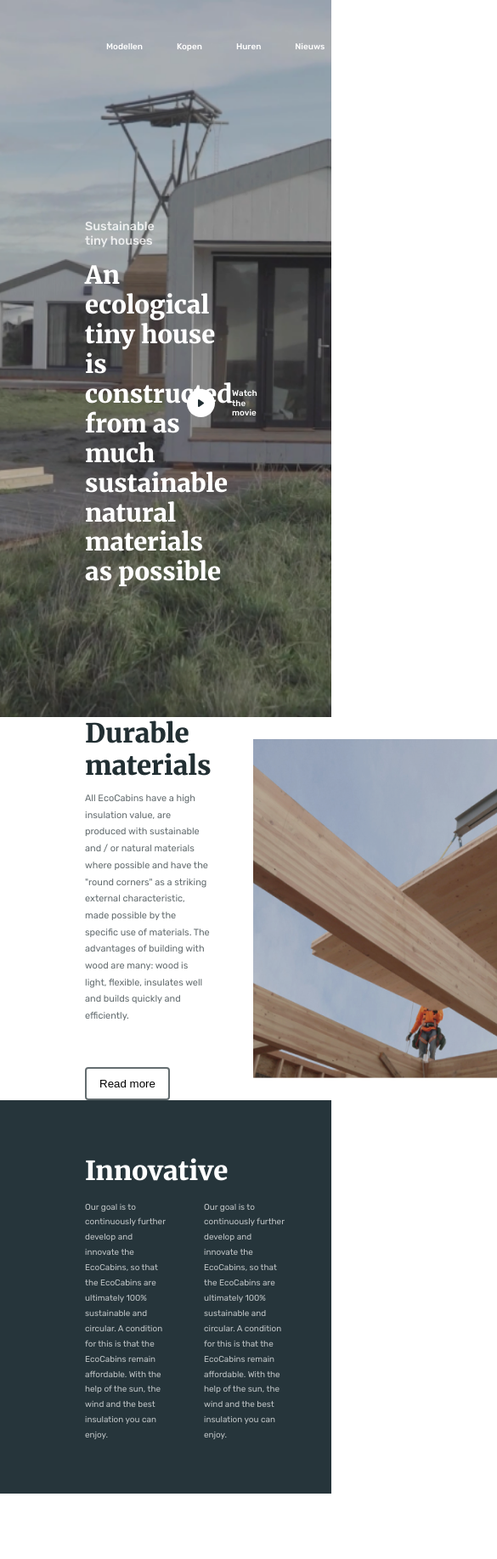
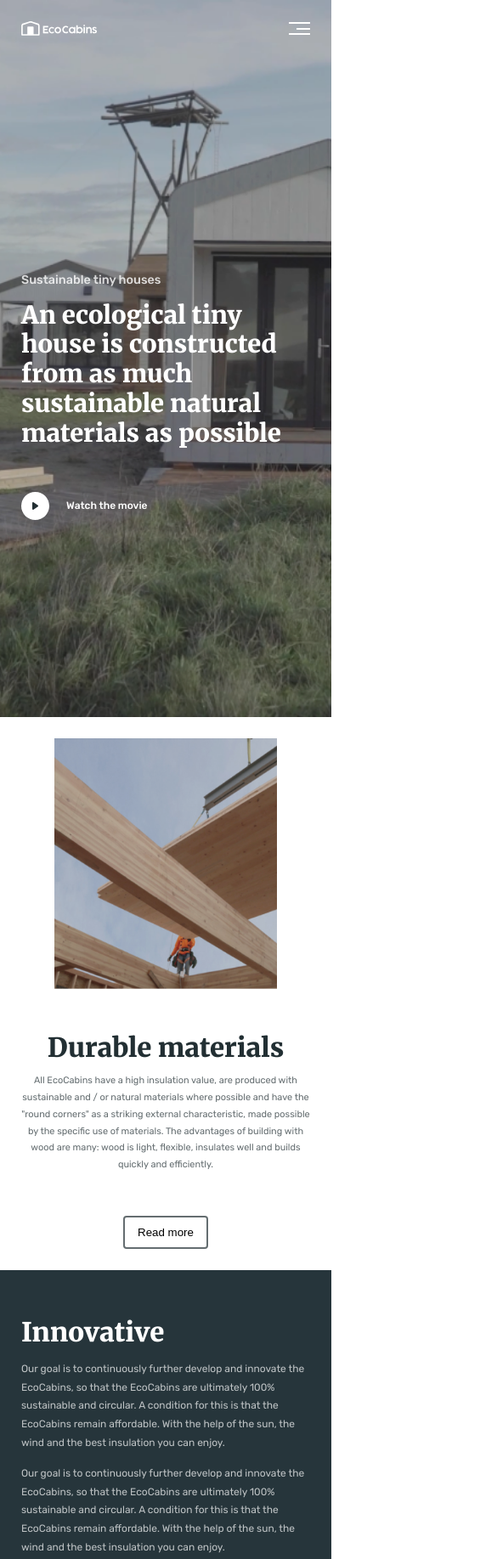
Before and after one commit to viktor-kindrat/eco-cabins, a website: page index.html in a window 390 px wide. Shown: the top 1835 px of the page at 85% size, 585 px wide, since content can reach past the window. Drawn offline with Linux system fonts and the light colour scheme.

Commit message:
responsive layout

```diff
--- a/index.html
+++ b/index.html
@@ -3,6 +3,7 @@
 <head>
     <meta charset="UTF-8">
     <title>EcoCabins</title>
+    <meta name="viewport" content="width=device-width, initial-scale=1.0">
     <link rel="stylesheet" href="./styles/style.css">
     <link rel="stylesheet" href="./styles/reset.css">
     <link rel="icon" href="./icons/favicon.ico">
@@ -32,6 +33,9 @@
                 <span class="action-btn-text">Contact</span>
             </button>
         </nav>
+        <button class="header__burger-btn" aria-label="Open menu">
+            <span class="header__burger-bullet"></span>
+        </button>
     </header>
     <main class="main">
         <section class="home">
--- a/styles/style.css
+++ b/styles/style.css
@@ -10,7 +10,8 @@
     --h1-size: calc(26px + .8vw);
     --h2-size: calc(28px + .8vw);
     --h3-size: calc(12px + .8vw);
-    --desktop-padding: 35px 100px;
+    --screen-padding: 35px 100px;
+    --logo-height: calc(12px + 1.3vw)
 }
 
 /*variables END*/
@@ -18,6 +19,10 @@
 .wrap {
     width: 100%;
     min-height: 100vh;
+    display: flex;
+    flex-direction: column;
+    align-items: center;
+    justify-content: center;
 }
 
 /*action button START*/
@@ -64,21 +69,22 @@
 
 .header {
     width: 100vw;
+    max-width: 2560px;
     display: flex;
     align-items: center;
     justify-content: space-between;
-    padding: var(--desktop-padding);
+    padding: var(--screen-padding);
     overflow: hidden;
     position: absolute;
     top: 0;
-    left: 0;
-    right: 0;
+    left: 50%;
+    transform: translateX(-50%);
     z-index: 100;
     gap: 25px;
 }
 
 .header__logo {
-    height: 25px;
+    height: var(--logo-height);
     max-width: 135px;
     display: flex;
     align-items: center;
@@ -88,7 +94,7 @@
 
 .header__logo-img {
     object-fit: contain;
-    height: 25px;
+    height: var(--logo-height);
     max-width: 100%;
 }
 
@@ -123,6 +129,10 @@
     text-decoration: none;
 }
 
+.header__burger-btn {
+    display: none;
+}
+
 /*header styles END*/
 
 
@@ -132,7 +142,10 @@
 .main {
     width: 100%;
     display: flex;
+    align-items: center;
+    justify-content: center;
     flex-direction: column;
+    max-width: 2560px;
 }
 
 /*home styles START*/
@@ -144,7 +157,7 @@
     align-items: center;
     flex-direction: row;
     justify-content: space-between;
-    padding: var(--desktop-padding);
+    padding: var(--screen-padding);
     padding-top: 140px;
     position: relative;
     gap: 25px;
@@ -156,7 +169,7 @@
 
 .home__background {
     width: 100%;
-    height: 100vh;
+    height: 100%;
     object-fit: cover;
     position: absolute;
     top: 0;
@@ -325,7 +338,7 @@
     opacity: 0.7;
 
     display: grid;
-    grid-template-columns: 50% 50%;
+    grid-template-columns: repeat(2, calc(50% - 23px));
     gap: 45px;
 }
 
@@ -334,7 +347,7 @@
 /*features START*/
 
 .features {
-    padding: var(--desktop-padding);
+    padding: var(--screen-padding);
     display: flex;
     align-items: center;
     justify-content: space-between;
@@ -396,6 +409,7 @@
 /*footer START*/
 
 .footer {
+    width: 100%;
     background: #222F33;
     display: flex;
     align-items: center;
@@ -415,7 +429,9 @@
 }
 
 .footer__logo {
-    height: 26px;
+    height: var(--logo-height);
+    object-fit: contain;
+    object-position: 0 center;
 }
 
 .footer__nav-list {
@@ -442,3 +458,170 @@
 /*footer END*/
 
 /*main styles END*/
+
+
+/*MEDIA QUERIES */
+
+
+@media screen and (max-width: 928px) {
+    :root {
+        --screen-padding: 25px;
+    }
+
+    .material {
+        padding: var(--screen-padding);
+    }
+
+    .innovative {
+        padding: 50px var(--screen-padding);
+    }
+
+    .features {
+        flex-direction: column;
+        min-height: auto;
+    }
+
+    .features__content {
+        width: 100%;
+    }
+}
+
+@media screen and (max-width: 700px) {
+    :root {
+        --plain-text-size: 12px;
+    }
+
+    .header__nav {
+        display: none;
+    }
+
+    .header__burger-btn {
+        height: 15px;
+        width: 25px;
+        border: none;
+        outline: none;
+        background: transparent;
+        cursor: pointer;
+        display: flex;
+        align-items: center;
+        justify-content: flex-end;
+        position: relative;
+    }
+
+    .header__burger-bullet,
+    .header__burger-btn::before,
+    .header__burger-btn::after {
+        width: 65%;
+        height: 2px;
+        background: #FFFFFF;
+        display: block;
+    }
+
+    .header__burger-btn::before,
+    .header__burger-btn::after {
+        width: 100%;
+        content: "";
+        position: absolute;
+    }
+
+    .header__burger-btn::before {
+        top: 0;
+    }
+
+    .header__burger-btn::after {
+        bottom: 0;
+    }
+
+    .home {
+        flex-direction: column;
+        justify-content: center;
+    }
+
+    .home__heading-group {
+        width: 100%;
+    }
+
+    .home__video-control-group {
+        width: 100%;
+        justify-content: flex-start;
+    }
+
+    .material {
+        flex-direction: column;
+    }
+
+    .material__image {
+        order: -1;
+        width: 100%;
+        max-height: 35vh;
+    }
+
+    .material__content {
+        width: 100%;
+        align-items: center;
+        justify-content: center;
+    }
+
+    .material__section {
+        width: 100%;
+        align-items: center;
+        justify-content: center;
+    }
+
+    .material__headline {
+        text-align: center;
+    }
+
+    .material__text {
+        text-align: center;
+    }
+
+    .innovative__text {
+        grid-template-columns: 100%;
+        gap: 15px;
+    }
+
+    .footer {
+        flex-direction: column;
+        align-items: flex-start;
+        justify-content: flex-start;
+        gap: 15px;
+        padding: 25px;
+    }
+
+    .footer__logo {
+        order: -1;
+    }
+
+    .footer__nav-list {
+        flex-direction: column;
+        align-items: flex-start;
+        gap: 15px;
+    }
+}
+
+@media screen and (max-width: 360px) {
+    .material__image {
+        width: 100%;
+        object-fit: cover;
+        object-position: center center;
+    }
+
+    .features {
+        gap: 50px;
+    }
+
+    .features__content {
+        gap: 25px;
+    }
+
+    .features__img {
+        width: 100%;
+        max-height: 45vh;
+    }
+
+    .features__row {
+        grid-template-columns: 100%;
+        gap: 25px;
+    }
+}
```
